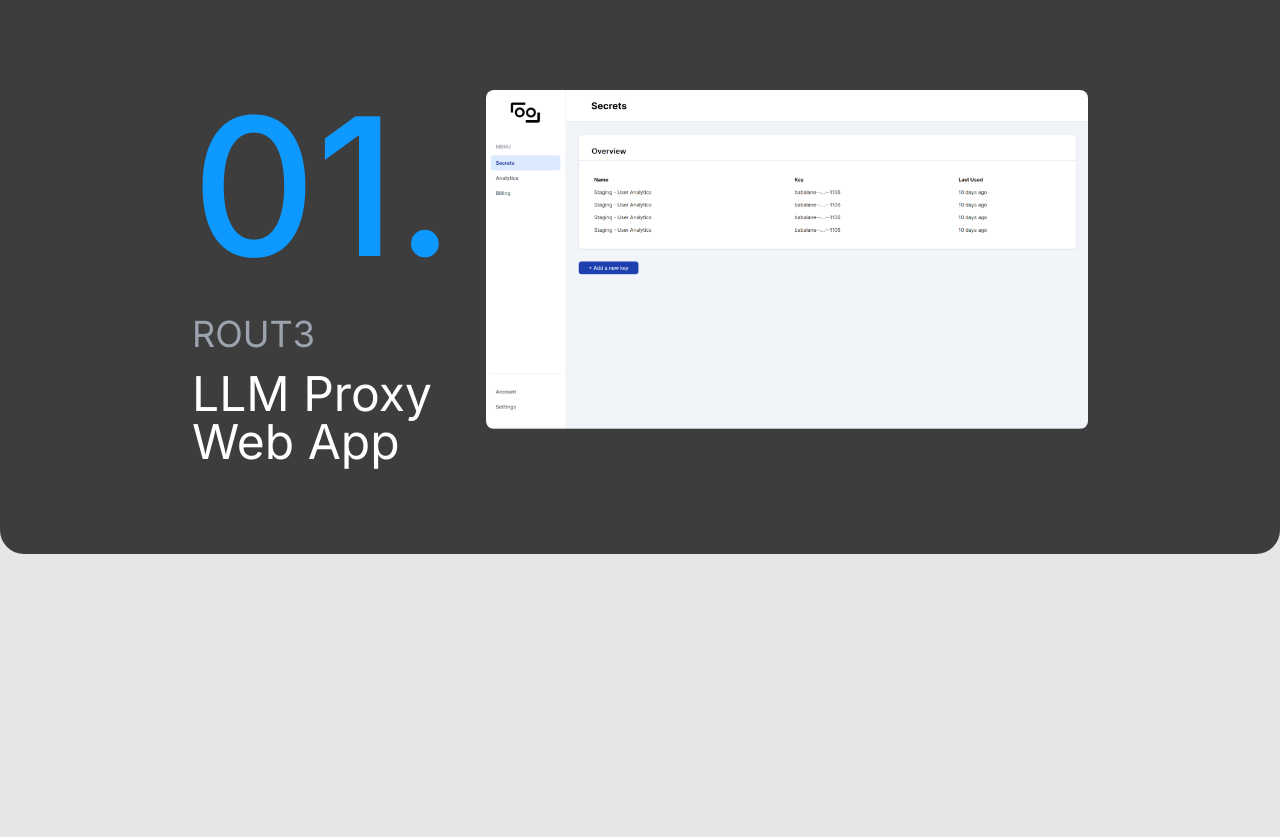
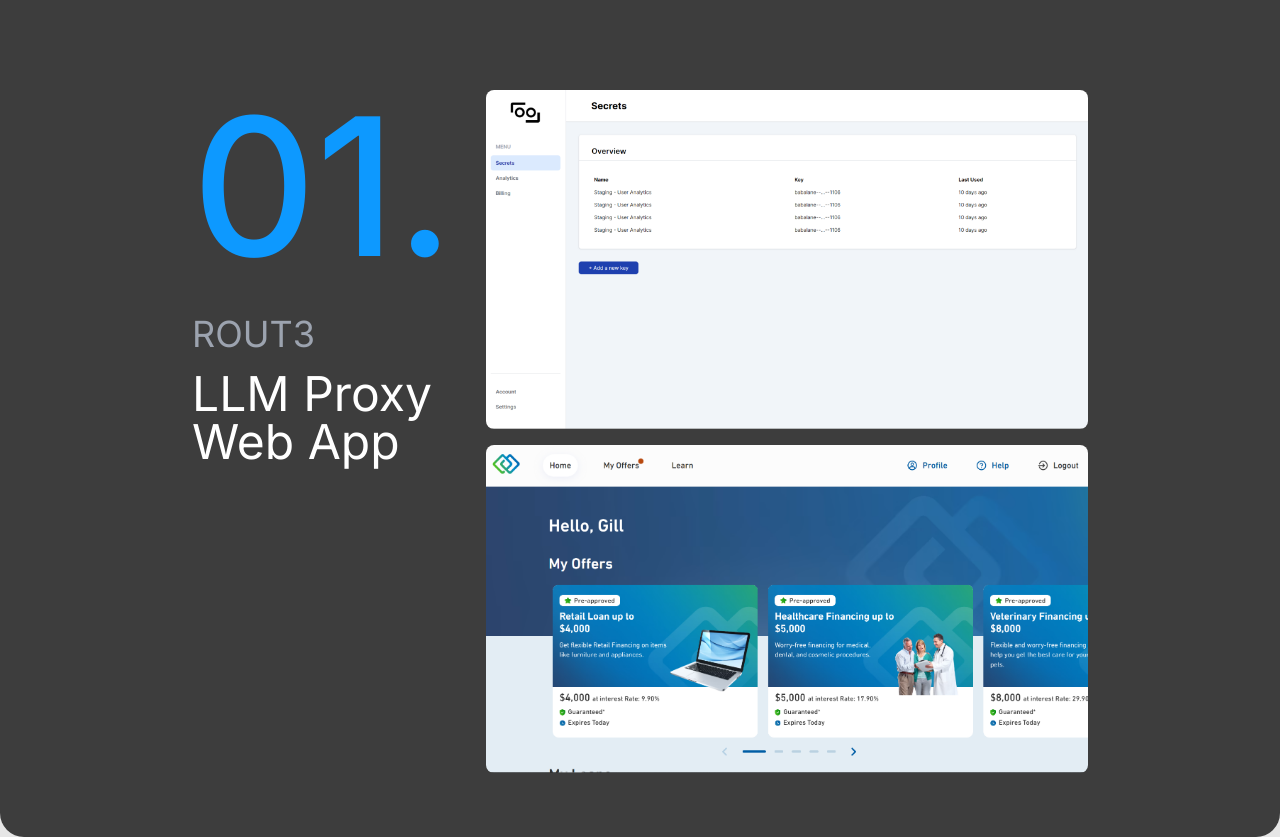
Before and after one commit to TheVicBro/portfolio, a Next.js app: page / in a window 1280 px wide. Shown: the part 1234-2071 px from the top of the page. Before the commit the page ends 1788 px from the top, so only its background shows below. Built offline with nearby package versions, Linux system fonts and the light colour scheme.

Commit message:
Portfolio page animations

```diff
--- a/src/app/page.tsx
+++ b/src/app/page.tsx
@@ -2,12 +2,18 @@
 
 import { useRef } from 'react';
 import { motion, useScroll, useTransform } from 'framer-motion';
+import { useInView } from "react-intersection-observer";
 
 export default function Home() {
-  const portfolioRef = useRef<HTMLDivElement|null>(null);
   const { scrollY } = useScroll();
   const opacity = useTransform(scrollY, [0, 1500], [1, 0]);
   const y = useTransform(scrollY, [0, 1500], [0, 200]);
+
+  const portfolioRef = useRef(null);
+  const { ref, inView } = useInView({
+    triggerOnce: true,
+    threshold: 0.2,
+  });
 
   return (
     <main>
@@ -146,17 +152,35 @@ export default function Home() {
           </div>
         </div>
       </motion.div>
-      <div ref={portfolioRef} className="relative bg-lightblack z-20 h-screen rounded-3xl px-48 py-16">
-        <div className="text-10xl font-bold text-white mb-8">PORTFOLIO</div>
+      <div ref={portfolioRef} className="relative bg-lightblack z-20 rounded-3xl px-48 py-16">
+        <motion.div
+          ref={ref}
+          className="text-10xl font-bold text-white mb-8"
+          initial={{ opacity: 0, y: -50 }}
+          animate={inView ? { opacity: 1, y: 0 } : { opacity: 0, y: -50 }}
+          transition={{ duration: 0.8, delay: 0.2 }}
+        >
+          PORTFOLIO
+        </motion.div>
         <div className="flex">
-          <div className="flex-col w-2/5 mr-8">
+          <motion.div
+            className="flex-col w-2/5 mr-8"
+            initial={{ opacity: 0, x: -50 }}
+            animate={inView ? { opacity: 1, x: 0 } : { opacity: 0, x: -50 }}
+            transition={{ duration: 0.8, delay: 0.4 }}
+          >
             <div className="text-12xl font-medium text-skyblue leading-none">01.</div>
             <div className="text-4xl text-gray-400 mb-4 mt-8">ROUT3</div>
             <div className="text-5xl text-white">LLM Proxy Web App</div>
-          </div>
-          <div>
-            <img src="/llmproxy.png" alt="llmproxy" className="object-cover rounded-lg flex-grow" />
-          </div>
+          </motion.div>
+          <motion.div
+            initial={{ opacity: 0, scale: 0.8 }}
+            animate={inView ? { opacity: 1, scale: 1 } : { opacity: 0, scale: 0.8 }}
+            transition={{ duration: 0.8, delay: 0.6 }}
+          >
+            <img src="/llmproxy.png" alt="llmproxy" className="object-cover rounded-lg flex-grow mb-4" />
+            <img src="/goeasy.png" alt="goeasy" className="object-cover rounded-lg flex-grow" />
+          </motion.div>
         </div>
       </div>
     </main>
```
Also changed, not shown: package.json (+6 -4 lines), public/goeasy.png (added), 1 other file (tests, documents, lock files or other folders).
